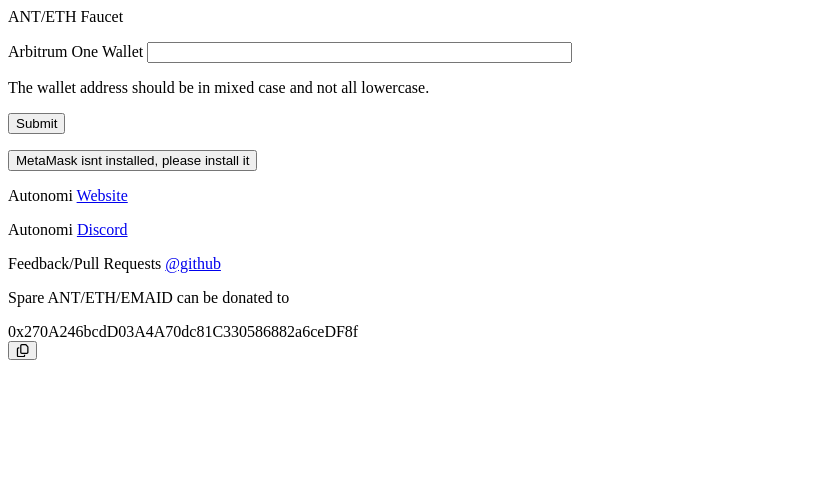
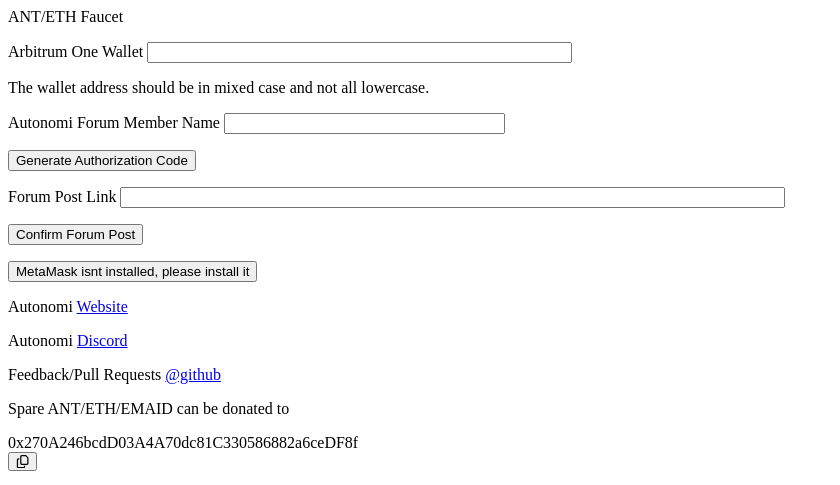
Before and after one commit to iweave/antfaucet, a Flask app: page / in a window 1280 px wide. Shown: the top 485 px of the page, without its empty margins (0-840 px from the left). Run offline with Flask 3, Linux system fonts and the light colour scheme; parts of the project's set-up code (start-up, migrations or seed data) failed here and were passed over; some libraries are stand-ins or nearby versions.

Commit message:
Lost form changes

```diff
--- a/templates/form.html
+++ b/templates/form.html
@@ -10,7 +10,10 @@
         <p> Arbitrum One Wallet <input id="wallet" type = "text" name = "wallet" size="50"/></p>
         <p>The wallet address should be in mixed case and not all lowercase.</p>
         <div class="h-captcha" data-sitekey="{{sitekey}}"></div>
-        <p><input type = "submit" value = "Submit" /></p>
+        <p>Autonomi Forum Member Name <input id="author" type="text" name="author" size="32"/></p>
+        <p><input type = "submit" value = "Generate Authorization Code" /></p>
+        <p>Forum Post Link <input id="post" type="text" name="post" size="80"/></p>
+        <p><input type = "submit" value = "Confirm Forum Post" formaction="/confirm/"/></p>
     </form>
 
     <button id='connectWallet' onclick="">Connect Wallet</button>
```
